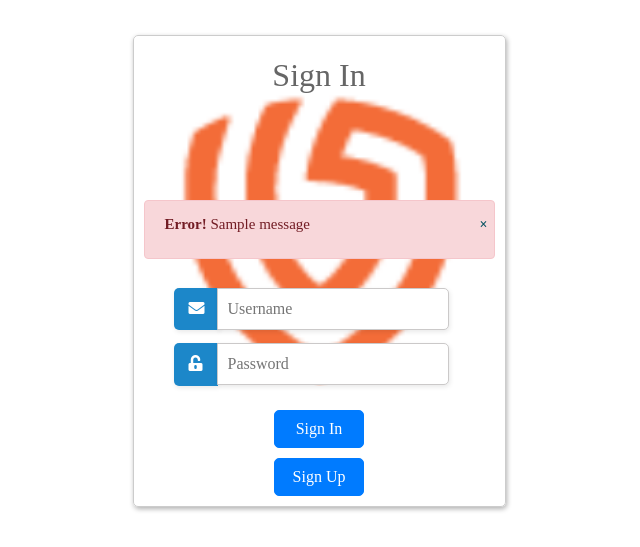
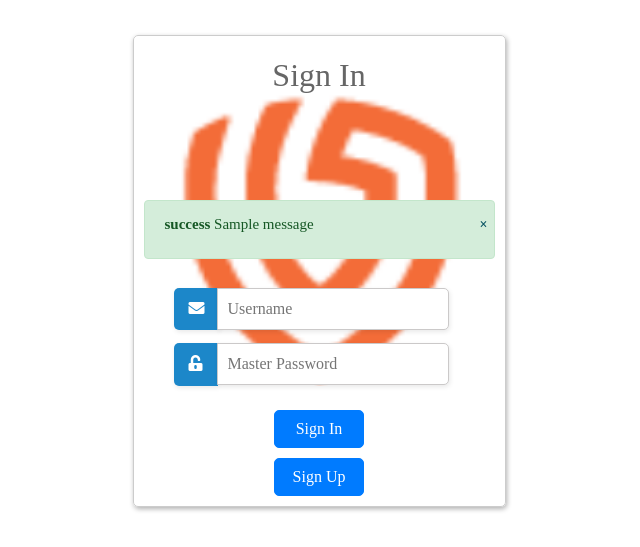
Before and after one commit to mkaram007/passeg, a Flask app: page / in a window 1280 px wide. Shown: the part 164-711 px from the top of the page, without its empty margins (321-961 px from the left). Run offline with Flask 2, Linux system fonts and the light colour scheme; tables that the repository leaves empty hold one stand-in row (values such as "Sample post"); one stand-in notice (Sample message) is shown; some libraries are stand-ins or nearby versions.

Commit message:
Fixing flashed messages

```diff
--- a/app.py
+++ b/app.py
@@ -31,6 +31,9 @@ class User(UserMixin, db.Model):
 
 @app.route('/signup', methods=['POST','GET'])
 def sign_up():
+    if current_user.is_authenticated:
+        flash ("Logout to register a new user", "Error!")
+        return redirect(url_for('login'))
     if request.method == 'POST':
         username = request.form['Username']
         password = request.form['Password']
@@ -123,19 +126,19 @@ def login_post():
     username = request.form['Username']
     password = request.form['Password']
     user = User.query.filter_by(Username=username).first()
-    try:
-        if not user or not check_password_hash(user.Master_Password, password):
-            flash('Invalid username or password', 'error')
-            return redirect(url_for('login'))
-
-        login_user(user)
-
-        return redirect(url_for('index'))
-
-    except AttributeError:
-        flash('Invalid username or password', 'error')
+    #try:
+    if not user or not check_password_hash(user.Master_Password, password):
+        flash('Invalid username or password', 'warning')
         return redirect(url_for('login'))
 
+    login_user(user)
+
+    return redirect(url_for('index'))
+    """
+    except AttributeError:
+        flash('Invalid username or password', 'Error!')
+        return redirect(url_for('login'))
+    """
 """
 @LoginManager.unauthorized_handler
 def unauthorized():
--- a/templates/signin.html
+++ b/templates/signin.html
@@ -9,11 +9,11 @@
 {% block body %}
 <h1>Sign In</h1>
     <br><br><br><br>
-	    {% with errors = get_flashed_messages(category_filter=["error"]) %}
+	    {% with errors = get_flashed_messages(with_categories=true) %}
 {% if errors %}
     {% for msg in errors %}
-    <div id="alertBox" class="alert alert-danger alert-dismissible fade show" style="width:351px; height:59px; font-size:15px; padding-right:0px;">
-		    <strong>Error!</strong> {{ msg }}
+    <div id="alertBox" class="alert alert-{{ msg[0]  }} alert-dismissible fade show" style="width:351px; height:59px; font-size:15px; padding-right:0px;">
+	    <strong>{{ msg[0]  }}</strong> {{ msg[1] }}
 		    <button style="float: right; background-color: Transparent; outline:none; color:#055160" type="button" onclick="document.getElementById('alertBox').style.display='none'">&times;</button>
 </div>
     {% endfor %}
@@ -27,7 +27,7 @@
 
             <div>
 		    <label id="icon" for="name"><i class="fas fa-unlock-alt"></i></label>
-                    <input style="height:42px" type="password" name="Password" placeholder="Password">
+                    <input style="height:42px" type="password" name="Password" placeholder="Master Password">
             </div>
 
 	    <div class="btn-block">
--- a/templates/signup.html
+++ b/templates/signup.html
@@ -24,16 +24,16 @@
 
             <div>
                     <label id="icon" for="name"><i class="fas fa-unlock-alt"></i></label>
-                    <input type="password" name="Password" placeholder="Password">
+                    <input type="password" name="Password" placeholder="Master Password">
             </div>
 
 	    <div class="btn-block">
-		    <button onclick="window.alert('Signed Up, redirecting to the login screen');"  >Sign Up</button>
+		    <button class="btn btn-primary">Sign Up</button>
 	    </div>
 	</form>
 	<form action="/">
 	    <div class="btn-block">
-		    <button>Back</button>
+		    <button class="btn btn-primary">Back</button>
 	    </div>
 
 	</form>
```
